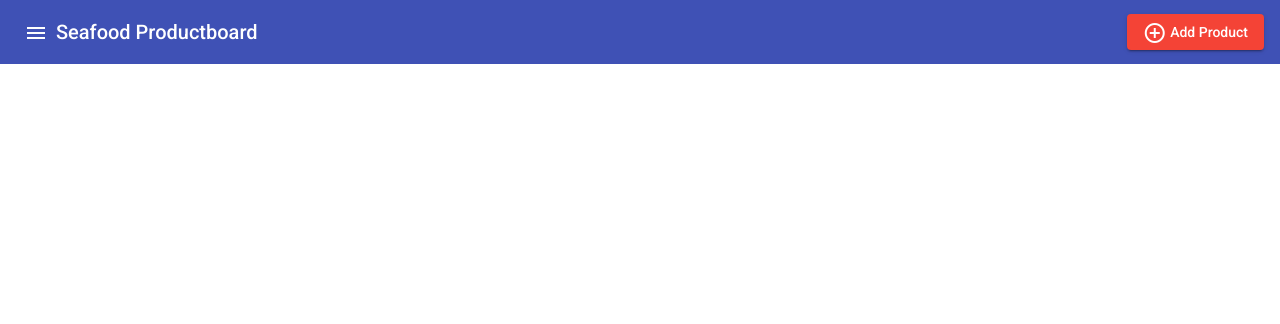
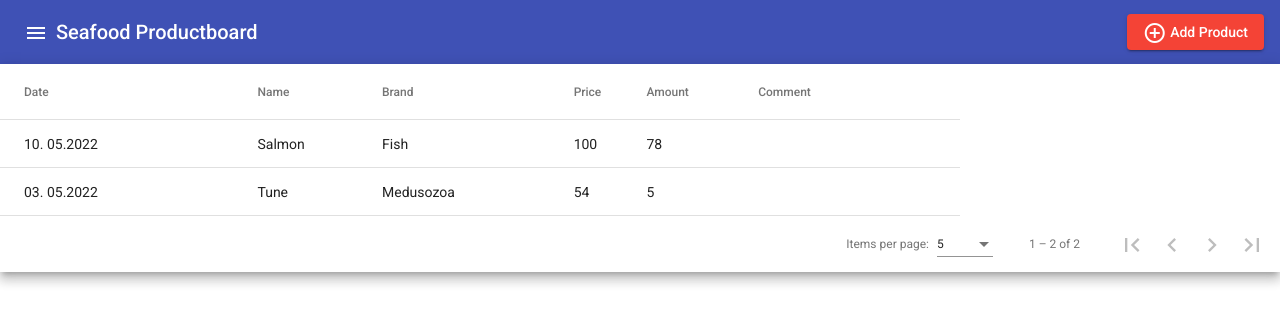
Before and after one commit to dpaguba/ng-zero-to-hero, an Angular app: page / in a window 1280 px wide. Shown: the top 324 px of the page. Built offline with nearby package versions, Linux system fonts and the light colour scheme; data requests are answered from the project's data file.

Commit message:
elements from the database are displayed on the page as a table

```diff
--- a/db.json
+++ b/db.json
@@ -1,6 +1,25 @@
 {
   "productList": [
-
+    {
+      "productName": "Salmon",
+      "category": "Fish",
+      "brands": "American Seafood",
+      "price": 100,
+      "amount": 78,
+      "date": "2022-05-10T22:00:00.000Z",
+      "comment": "",
+      "id": 1
+    },
+    {
+      "productName": "Tune",
+      "category": "Medusozoa",
+      "brands": "Trident Seafoods",
+      "price": 54,
+      "amount": 5,
+      "date": "2022-05-03T22:00:00.000Z",
+      "comment": "",
+      "id": 2
+    }
   ],
   "comments": [
     {
--- a/src/app/app.component.css
+++ b/src/app/app.component.css
@@ -1,3 +1,7 @@
 .example-spacer {
     flex: 1 1 auto;
   }
+
+  table {
+    width: 75%;
+  }
--- a/src/app/app.component.html
+++ b/src/app/app.component.html
@@ -10,3 +10,55 @@
 
   <button mat-raised-button color="warn" (click)="openDialog()"> <mat-icon>add_circle_outline</mat-icon> Add Product</button>
 </mat-toolbar>
+
+<div class="container">
+  <div class="mat-elevation-z8">
+    <table mat-table [dataSource]="dataSource">
+
+      <!-- Date Column -->
+      <ng-container matColumnDef="date">
+        <th mat-header-cell *matHeaderCellDef> Date </th>
+        <td mat-cell *matCellDef="let element"> {{element.date | date: "dd. MM.YYYY"}} </td>
+      </ng-container>
+
+      <!-- productName Column -->
+      <ng-container matColumnDef="productName">
+        <th mat-header-cell *matHeaderCellDef> Name </th>
+        <td mat-cell *matCellDef="let element"> {{element.productName}} </td>
+      </ng-container>
+
+      <!-- category Column -->
+      <ng-container matColumnDef="category">
+        <th mat-header-cell *matHeaderCellDef> Brand </th>
+        <td mat-cell *matCellDef="let element"> {{element.category}} </td>
+      </ng-container>
+
+      <!-- price Column -->
+      <ng-container matColumnDef="price">
+        <th mat-header-cell *matHeaderCellDef> Price </th>
+        <td mat-cell *matCellDef="let element"> {{element.price}} </td>
+      </ng-container>
+
+      <!-- amount Column -->
+      <ng-container matColumnDef="amount">
+        <th mat-header-cell *matHeaderCellDef> Amount </th>
+        <td mat-cell *matCellDef="let element"> {{element.amount}} </td>
+      </ng-container>
+
+      <!-- comment Column -->
+      <ng-container matColumnDef="comment">
+        <th mat-header-cell *matHeaderCellDef> Comment </th>
+        <td mat-cell *matCellDef="let element"> {{element.comment}} </td>
+      </ng-container>
+
+      <tr mat-header-row *matHeaderRowDef="displayedColumns"></tr>
+      <tr mat-row *matRowDef="let row; columns: displayedColumns;"></tr>
+    </table>
+
+    <mat-paginator [pageSizeOptions]="[5, 10, 20]"
+                   showFirstLastButtons
+                   aria-label="Select page of periodic elements">
+    </mat-paginator>
+  </div>
+
+</div>
--- a/src/app/app.component.ts
+++ b/src/app/app.component.ts
@@ -1,17 +1,32 @@
-import {Component, Inject} from '@angular/core';
+import {Component, Inject, OnInit, ViewChild} from '@angular/core';
 import {MatDialog, MAT_DIALOG_DATA} from '@angular/material/dialog';
 import { DialogComponent } from './dialog/dialog.component';
+import {MatPaginator} from '@angular/material/paginator';
+import {MatTableDataSource} from '@angular/material/table';
+import { ApiService } from './services/api.service';
 
 @Component({
   selector: 'app-root',
   templateUrl: './app.component.html',
   styleUrls: ['./app.component.css']
 })
-export class AppComponent {
-  title = 'ng-productboard';
+export class AppComponent implements OnInit {
+  title = 'Seafood';
 
-  constructor(private dialog: MatDialog){
+  displayedColumns: string[] = ['date', 'productName', 'category', 'price', 'amount', 'comment'];
+  dataSource !: MatTableDataSource<any>;
 
+  @ViewChild(MatPaginator) paginator!: MatPaginator;
+
+  // ngAfterViewInit() {
+  //   this.dataSource.paginator = this.paginator;
+  // }
+
+  constructor(private dialog: MatDialog, private api: ApiService){
+
+  }
+  ngOnInit(): void {
+    this.getAllProducts()
   }
 
   openDialog() {
@@ -19,4 +34,18 @@ export class AppComponent {
       width: "30%"
     });
   }
+
+  getAllProducts(){
+    this.api.getProduct()
+    .subscribe({
+      next: (res)=>{
+        this.dataSource = new MatTableDataSource(res)
+        this.dataSource.paginator = this.paginator
+
+      },
+      error: (err)=>{
+        alert("Error while fetching the goods!")
+      }
+    })
+  }
 }
--- a/src/app/dialog/dialog.component.ts
+++ b/src/app/dialog/dialog.component.ts
@@ -1,5 +1,7 @@
 import { Component, OnInit } from '@angular/core';
 import { FormBuilder, FormGroup, Validators } from '@angular/forms';
+import { MatDialogRef } from '@angular/material/dialog';
+import { ApiService } from '../services/api.service';
 
 @Component({
   selector: 'app-dialog',
@@ -12,7 +14,7 @@ export class DialogComponent implements OnInit {
 
   productForm!: FormGroup;
 
-  constructor(private formBuilder: FormBuilder) { }
+  constructor(private formBuilder: FormBuilder, private api: ApiService, private dialog: MatDialogRef<DialogComponent>) { }
 
   ngOnInit(): void {
     this.productForm = this.formBuilder.group({
@@ -27,7 +29,21 @@ export class DialogComponent implements OnInit {
   }
 
   addProduct(){
-    console.log(this.productForm.value)
+    if(this.productForm.valid){
+      this.api.postProduct(this.productForm.value)
+      .subscribe({
+        next: (res)=>{
+          alert("Product added successfully")
+          this.productForm.reset()
+          this.dialog.close()
+
+        },
+        error: ()=>{
+          alert("Error while adding the product")
+          this.dialog.close()
+        }
+      })
+    }
   }
 
 }
--- a/src/app/services/api.service.ts
+++ b/src/app/services/api.service.ts
@@ -10,7 +10,12 @@ export class ApiService {
 
   // inject httpClient
   constructor(private http: HttpClient) { }
-  postProduct(){
-    return this.http.post<any>("")
+
+  postProduct(data: any){
+    return this.http.post<any>("http://localhost:3000/productList/", data)
+  }
+
+  getProduct(){
+    return this.http.get<any>("http://localhost:3000/productList")
   }
 }
```
Also changed, not shown: src/app/app.module.ts (+12 -8 lines), 1 other file (tests, documents, lock files or other folders).
